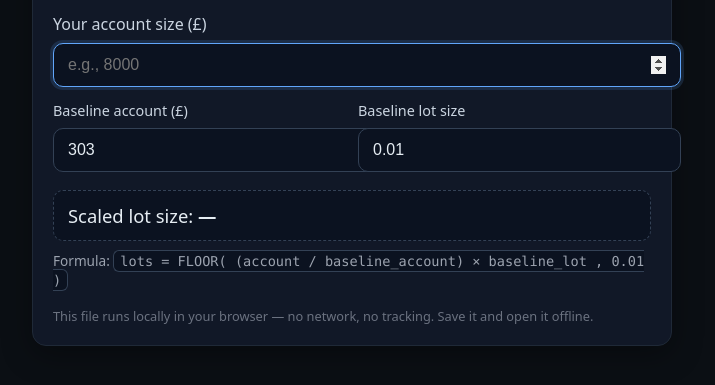
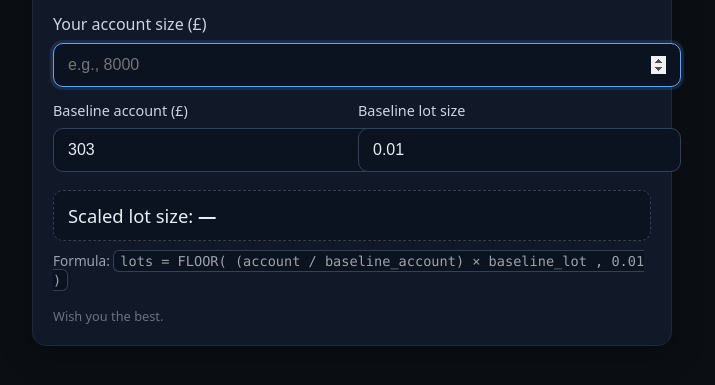
Before and after one commit to npopcorn3/nplotscaler, a plain HTML site: page index.html in a window 1280 px wide. Shown: the part 147-532 px from the top of the page, without its empty margins (288-1003 px from the left). Drawn offline with Linux system fonts and the light colour scheme.

Commit message:
Update footer message in index.html

```diff
--- a/index.html
+++ b/index.html
@@ -44,7 +44,7 @@
 
       <div class="out" id="result">Scaled lot size: <strong>—</strong></div>
       <div class="note">Formula: <span class="kbd">lots = FLOOR( (account / baseline_account) × baseline_lot , 0.01 )</span></div>
-      <div class="footer">This file runs locally in your browser — no network, no tracking. Save it and open it offline.</div>
+      <div class="footer">Wish you the best.</div>
     </div>
   </div>
 
```
